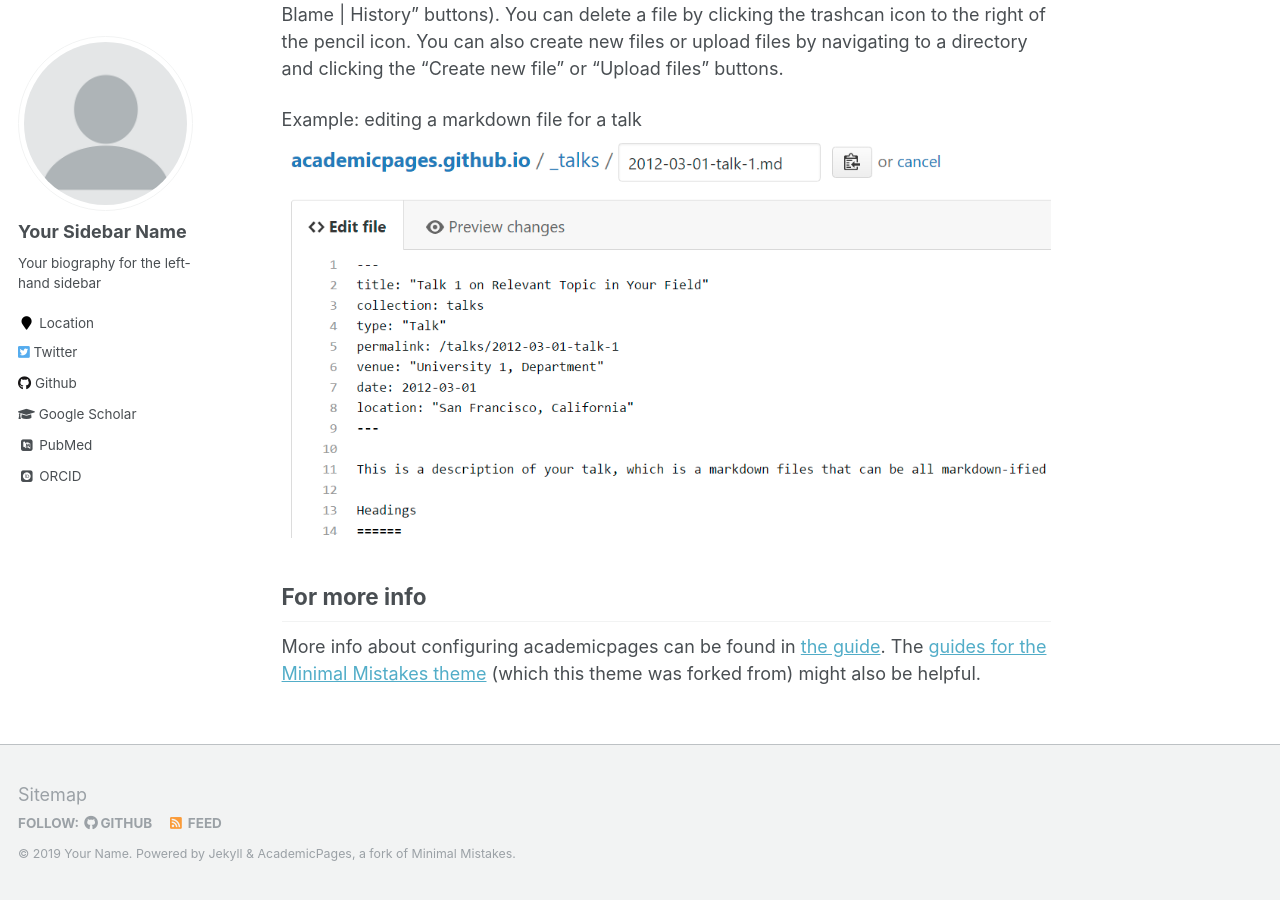
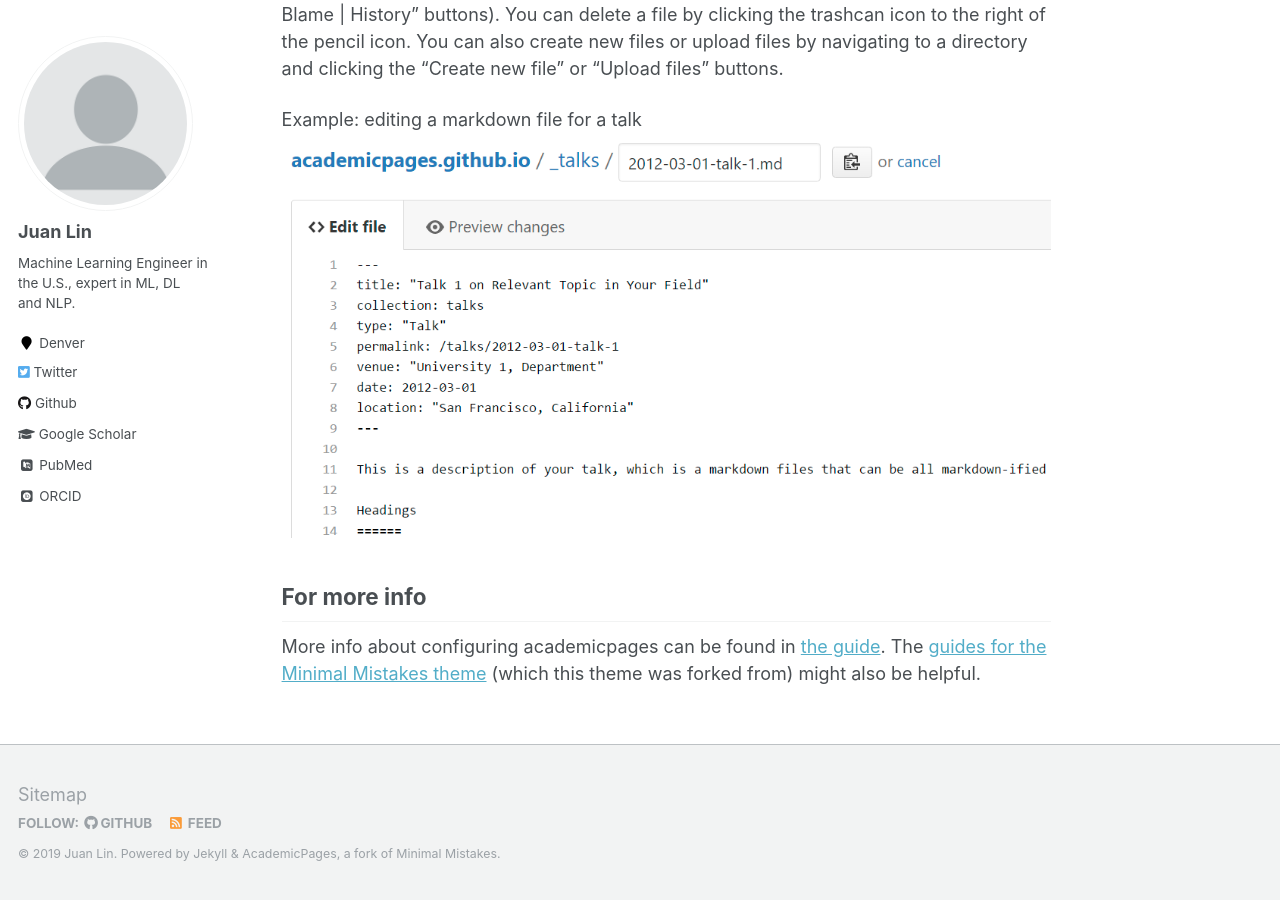
Before and after one commit to mzcolor001/mzcolor001.github.io, a Jekyll site: the page built from _pages/about.md, in a window 1280 px wide and 900 px high, scrolled down 2463 px. Built offline with Jekyll 4.4.1, drawn with Linux system fonts in a browser that asks for light colours; some web fonts are replaced; some of the changed text lies outside the part shown.

Commit message:
Update _config.yml

```diff
--- a/_config.yml
+++ b/_config.yml
@@ -7,13 +7,13 @@
 
 # Site Settings
 locale                   : "en-US"
-title                    : "Your Name / Site Title"
+title                    : "Juan Lin"
 title_separator          : "-"
-name                     : &name "Your Name"
-description              : &description "personal description"
-url                      : https://academicpages.github.io # the base hostname & protocol for your site e.g. "https://mmistakes.github.io"
+name                     : &name "Juan Lin"
+description              : &description "Machine Learning / Data Engineer"
+url                      : https://mzcolor001.github.io # the base hostname & protocol for your site e.g. "https://mmistakes.github.io"
 baseurl                  : "" # the subpath of your site, e.g. "/blog"
-repository               : "academicpages/academicpages.github.io"
+repository               : "mzcolor001.github.io"
 teaser                   :  # filename of teaser fallback teaser image placed in /images/, .e.g. "500x300.png"
 breadcrumbs              : false # true, false (default)
 words_per_minute         : 160
@@ -80,10 +80,10 @@ analytics:
 
 # Site Author
 author:
-  name             : "Your Sidebar Name"
+  name             : "Juan Lin"
   avatar           : "profile.png"
-  bio              : "Your biography for the left-hand sidebar"
-  location         : "Location"
+  bio              : "Machine Learning Engineer in the U.S., expert in ML, DL and NLP."
+  location         : "Denver"
   employer         :
   pubmed           : "https://www.ncbi.nlm.nih.gov/pubmed/?term=john+snow"
   googlescholar    : "http://yourfullgooglescholarurl.com"
@@ -96,7 +96,7 @@ author:
   flickr           :
   facebook         :
   foursquare       :
-  github           : "academicpages"
+  github           : "mzcolor001"
   google_plus      :
   keybase          :
   instagram        :
@@ -109,7 +109,7 @@ author:
   stackoverflow    : # http://stackoverflow.com/users/123456/username
   steam            :
   tumblr           :
-  twitter          : "replacethistwitterhandle"
+  twitter          : "test-account-this-is-fake"
   vine             :
   weibo            :
   xing             :
```
